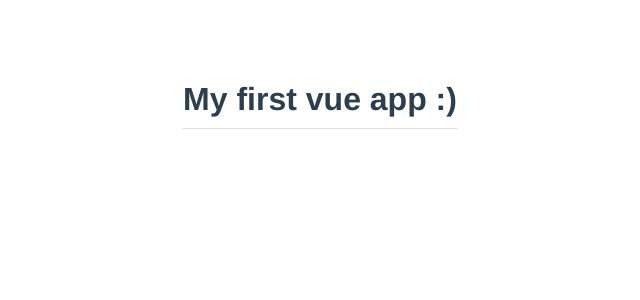
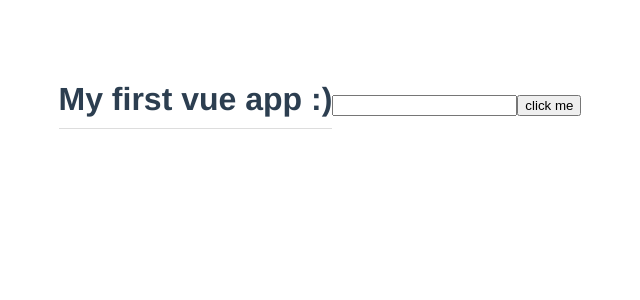
Before and after one commit to alexrem1/Vue3Firebase, a Vue app in the folder VueCLI_Bigger_Projects/modal-project/: page / in a window 1280 px wide. Shown: the top 300 px of the page, without its empty margins (320-960 px from the left). Built offline with nearby package versions, Linux system fonts and the light colour scheme.

Commit message:
Template refs

```diff
--- a/VueCLI_Bigger_Projects/modal-project/src/App.vue
+++ b/VueCLI_Bigger_Projects/modal-project/src/App.vue
@@ -2,6 +2,8 @@
 
 <template>
   <h1>{{ title }}</h1>
+  <input type="text" ref="name" />
+  <button @click="handleClick">click me</button>
 </template>
 
 <script>
@@ -11,6 +13,14 @@
     return {
       title: "My first vue app :)",
     };
+  },
+  methods: {
+    handleClick() {
+      // refs work like query selector.
+      console.log(this.$refs.name);
+      this.$refs.name.classList.add("active");
+      this.$refs.name.focus();
+    },
   },
 };
 </script>
```
